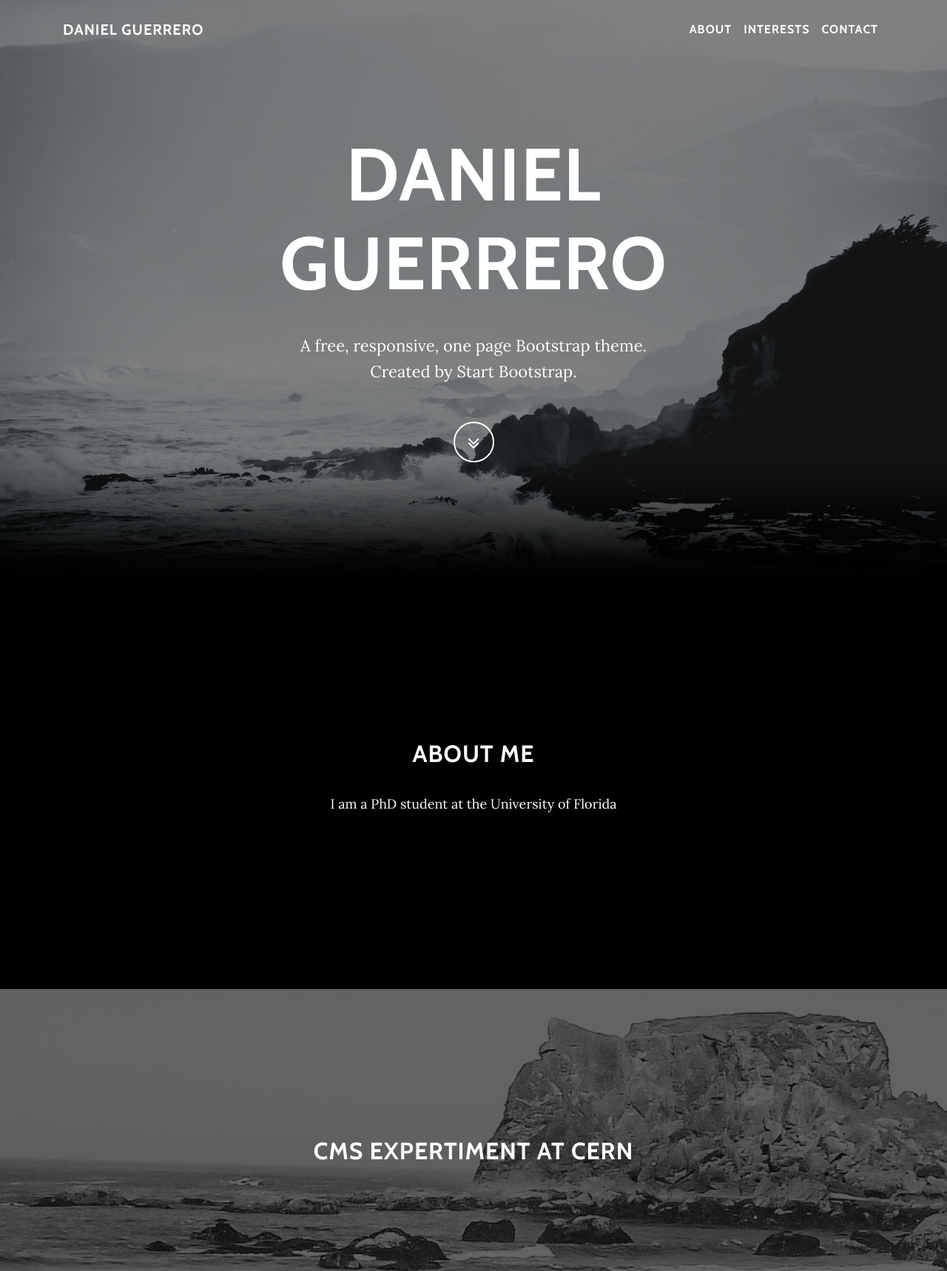
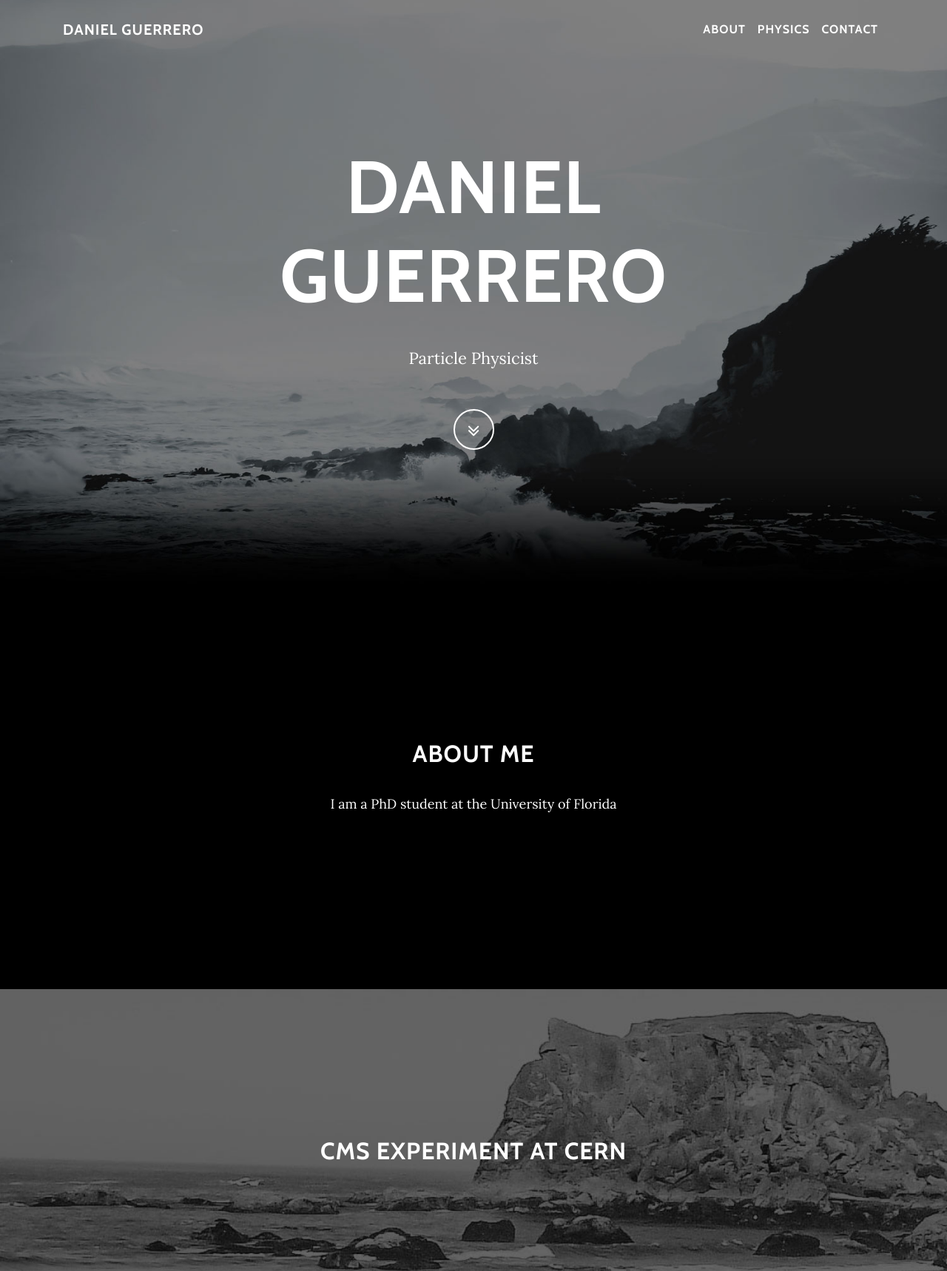
Before and after one commit to danielguerrero/danielguerrero.github.io, a website: page index.html in a window 1280 px wide. Shown: the top 1718 px of the page at 74% size. Drawn offline with nearby package versions, Linux system fonts and the light colour scheme.

Commit message:
Initial commit

```diff
--- a/index.html
+++ b/index.html
@@ -39,7 +39,7 @@
               <a class="nav-link js-scroll-trigger" href="#about">About</a>
             </li>
             <li class="nav-item">
-              <a class="nav-link js-scroll-trigger" href="#download">Interests</a>
+              <a class="nav-link js-scroll-trigger" href="#physics">Physics</a>
             </li>
             <li class="nav-item">
               <a class="nav-link js-scroll-trigger" href="#contact">Contact</a>
@@ -55,9 +55,8 @@
         <div class="container">
           <div class="row">
             <div class="col-lg-8 mx-auto">
-              <h1 class="brand-heading">Daniel Guerrero</h1>
-              <p class="intro-text">A free, responsive, one page Bootstrap theme.
-                <br>Created by Start Bootstrap.</p>
+              <h2 class="brand-heading">Daniel Guerrero</h2>
+              <p class="intro-text">Particle Physicist</p>
               <a href="#about" class="btn btn-circle js-scroll-trigger">
                 <i class="fa fa-angle-double-down animated"></i>
               </a>
@@ -80,10 +79,18 @@
     </section>
 
     <!-- Download Section -->
-    <section id="Particle Physics" class="download-section content-section text-center">
+    <section id="physics" class="download-section content-section text-center">
       <div class="container">
         <div class="col-lg-8 mx-auto">
-          <h2>CMS Expertiment at CERN</h2>
+          <h2>CMS Experiment at CERN</h2>
+          <p></p>
+        </div>
+      </div>
+    </section>
+    <section id="physics" class="download-section content-section text-center">
+      <div class="container">
+        <div class="col-lg-8 mx-auto">
+          <h2>LPC Physics</h2>
           <p></p>
         </div>
       </div>
```
